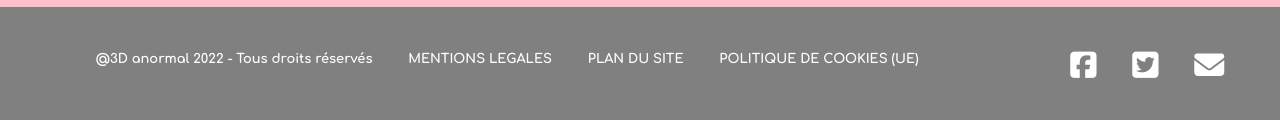
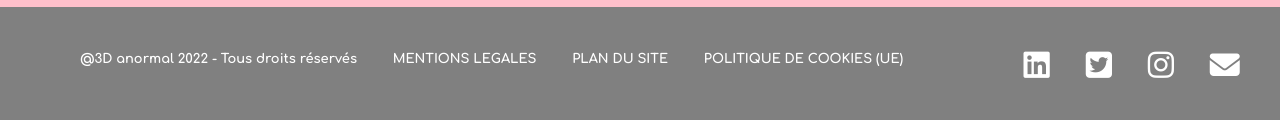
Before and after one commit to chloeho97/UX-homepage, a plain HTML site: page index.html in a window 1280 px wide. Shown: the part 3010-3130 px from the top of the page. Drawn offline with Linux system fonts and the light colour scheme.

Commit message:
Add files via upload

```diff
--- a/index.html
+++ b/index.html
@@ -247,11 +247,15 @@
 		<div>
 			<ul class="icon-end-bandeau">
 				<li>
-					<a href="http://facebook.com"> <i class="fa-brands fa-facebook-square"></i>
+					<i class="fa-brands fa-linkedin"></i>
 					</a>
 				</li>
 				<li>
 					<a href="http://twitter.com"> <i class="fa-brands fa-twitter-square"></i>
+					</a>
+				</li>
+								<li>
+					<i class="fa-brands fa-instagram"></i>
 					</a>
 				</li>
 				<li>
```
